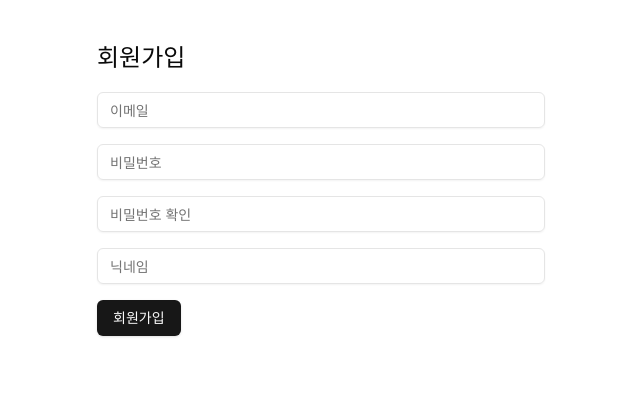
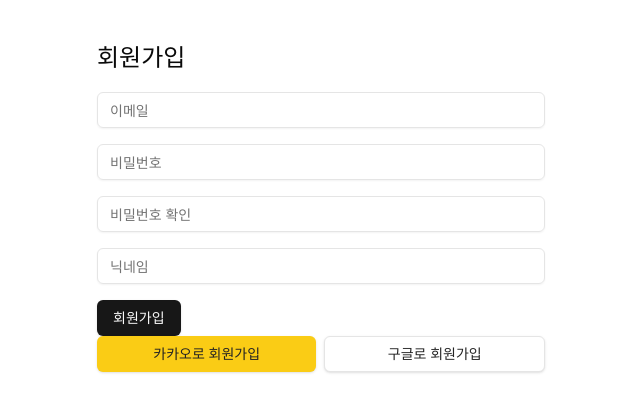
Before and after one commit to Handsol/nbc-team-perfume-store, a Next.js app: page /sign-up in a window 1280 px wide. Shown: the top 412 px of the page, without its empty margins (319-959 px from the left). Built offline with nearby package versions, Linux system fonts and the light colour scheme; no server answers.

Commit message:
feat #29 - 카카오 소셜 회원가입 적용 완료

```diff
--- a/src/app/auth/callback/page.tsx
+++ b/src/app/auth/callback/page.tsx
@@ -5,7 +5,7 @@ import { useRouter } from 'next/navigation';
 import { getCurrentUser } from '@/libs/api/supabase-user-api';
 import { useAuthStore } from '@/zustand/authStore';
 
-export default function AuthCallback() {
+const AuthCallbackPage = () => {
   const router = useRouter();
   const { setLogin } = useAuthStore();
 
@@ -24,4 +24,6 @@ export default function AuthCallback() {
   }, [router, setLogin]);
 
   return <div>처리 중...</div>;
-}
+};
+
+export default AuthCallbackPage;
--- a/src/app/sign-up/page.tsx
+++ b/src/app/sign-up/page.tsx
@@ -24,7 +24,8 @@ export default function SignupPage() {
     handlePasswordChange,
     handleConfirmPasswordChange,
     handleNicknameChange,
-    handleSignup
+    handleSignup,
+    handleKakaoAuth
   } = useSignup();
 
   const passwordConditions = [
@@ -166,6 +167,19 @@ export default function SignupPage() {
       <Button onClick={handleSignup} disabled={loading}>
         {loading ? '처리 중...' : '회원가입'}
       </Button>
+
+      <div className="flex space-x-2">
+        <Button
+          onClick={handleKakaoAuth}
+          disabled={loading}
+          className="w-full bg-yellow-400 text-black hover:bg-yellow-500"
+        >
+          카카오로 회원가입
+        </Button>
+        <Button disabled={loading} className="w-full bg-white text-black border border-gray-300 hover:bg-gray-100">
+          구글로 회원가입
+        </Button>
+      </div>
     </div>
   );
 }
```
